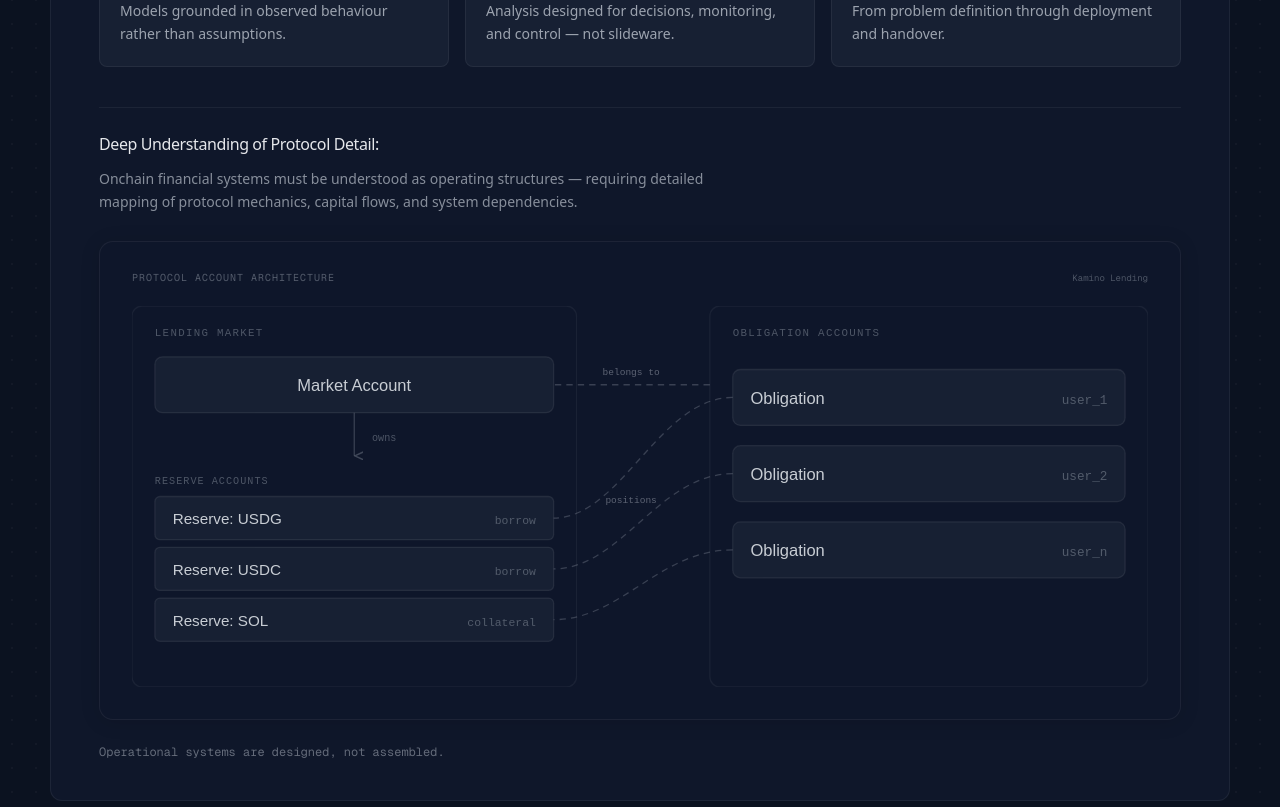
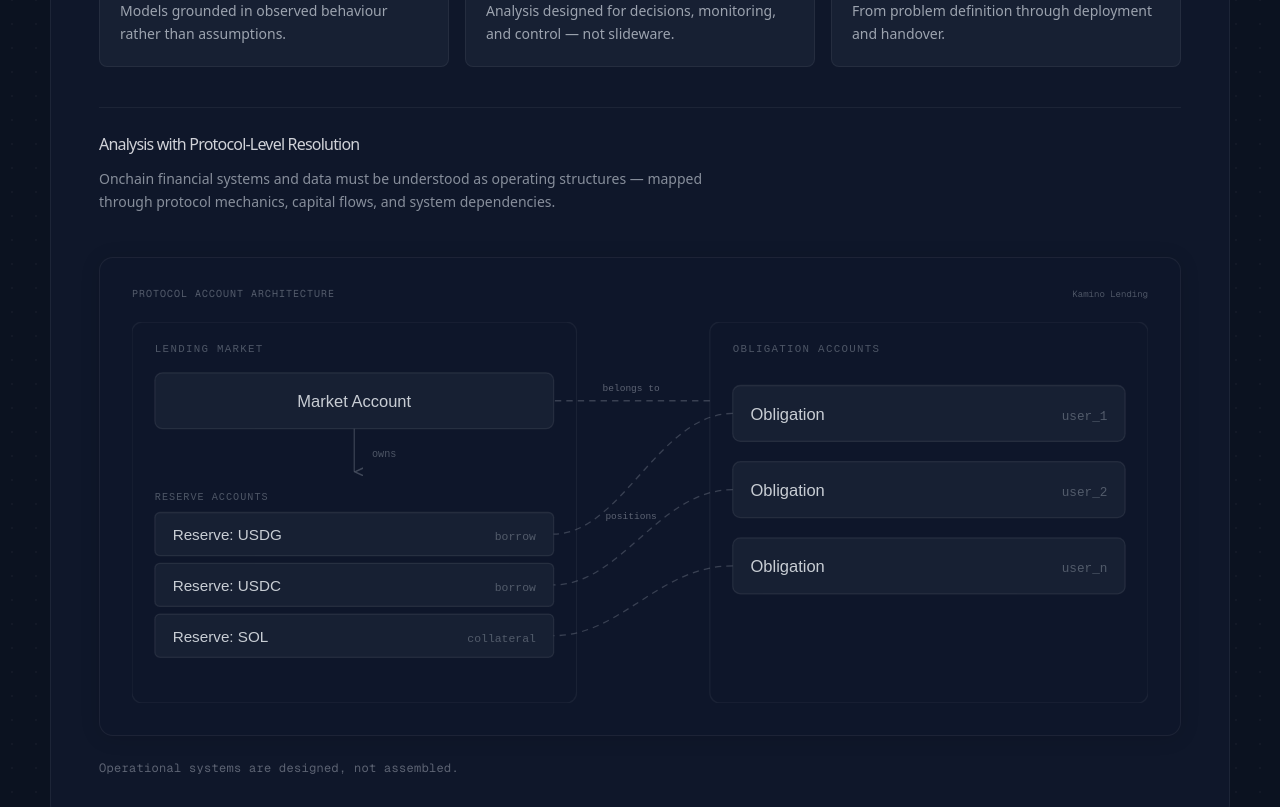
Before and after one commit to 0xNomadAnalyst/myweb, a Next.js app in the folder opus/: page / in a window 1280 px wide. Shown: the part 2460-3267 px from the top of the page. Built offline with nearby package versions, Linux system fonts and the light colour scheme.

Commit message:
tweaks to architecture

```diff
--- a/opus/components/sections/architecture.tsx
+++ b/opus/components/sections/architecture.tsx
@@ -48,16 +48,16 @@ export function Architecture() {
       </div>
       <FadeIn delay={0.1}>
         <hr className="mt-10 border-border/90" />
-        <h3 className="mt-6 font-medium tracking-tight">
-          Deep Understanding of Protocol Detail:
+        <h3 className="mt-6 font-medium tracking-tighter text-foreground/90">
+          Analysis with Protocol-Level Resolution
         </h3>
-        <p className="mb-7 mt-3 max-w-[640px] text-sm leading-relaxed text-muted-foreground/85">
-          Onchain financial systems must be understood as operating structures
-          — requiring detailed mapping of protocol mechanics, capital flows,
-          and system dependencies.
+        <p className="mt-3 max-w-[640px] text-sm leading-relaxed text-muted-foreground/85">
+          Onchain financial systems and data must be understood as operating structures
+          — mapped through protocol mechanics, capital flows, and system
+          dependencies.
         </p>
         <div
-          className="rounded-[14px] px-5 pb-6 pt-5 md:px-8 md:pb-8 md:pt-7"
+          className="mt-11 rounded-[14px] px-5 pb-6 pt-5 md:px-8 md:pb-8 md:pt-7"
           style={{
             background: "rgba(15, 23, 42, 0.55)",
             border: "1px solid rgba(255, 255, 255, 0.06)",
@@ -66,7 +66,7 @@ export function Architecture() {
         >
           <SystemDiagram />
         </div>
-        <p className="mt-6 font-mono text-xs text-muted-foreground/60">
+        <p className="mt-6 font-mono text-xs tracking-wide text-muted-foreground/55">
           Operational systems are designed, not assembled.
         </p>
       </FadeIn>
```
